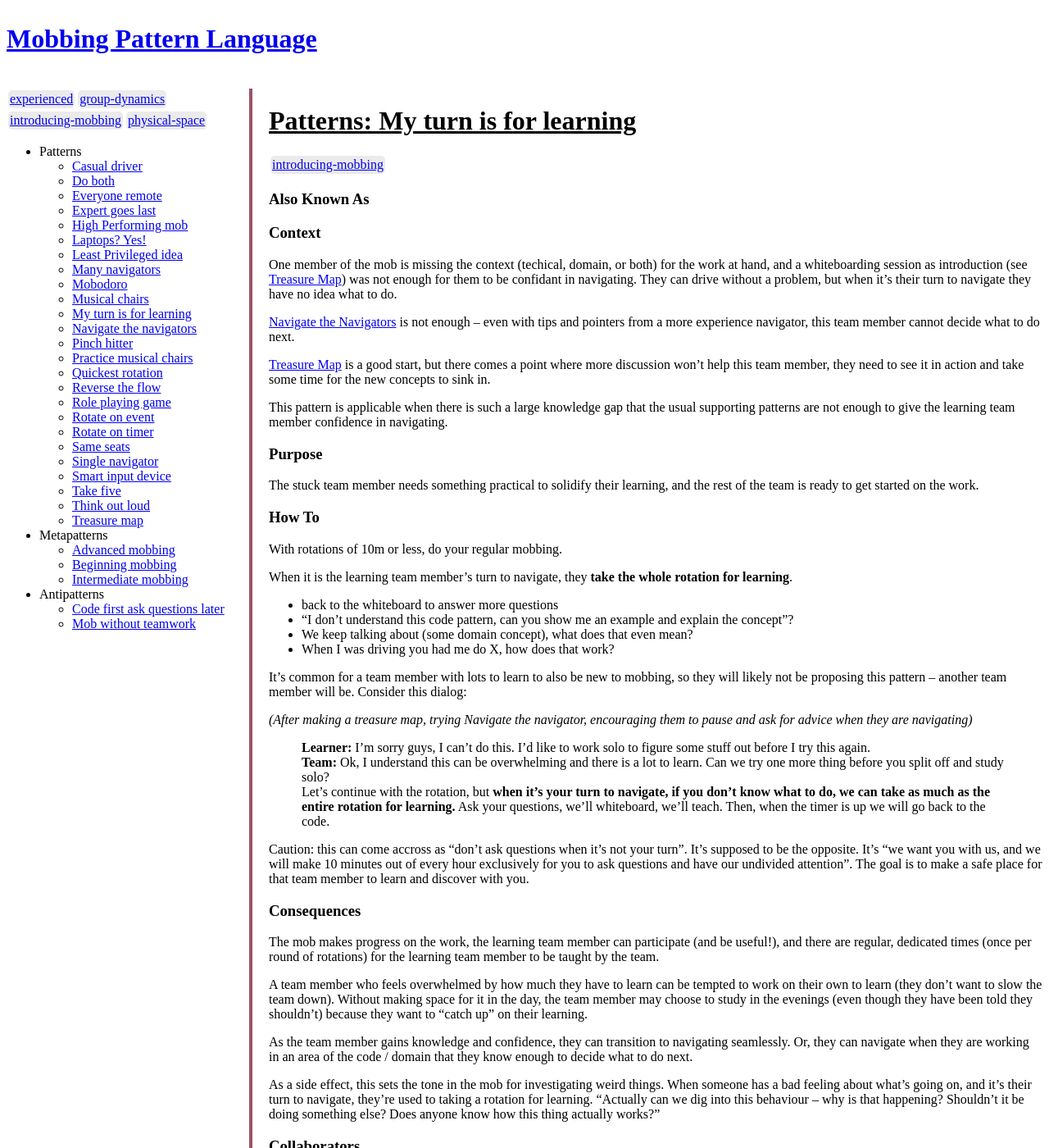
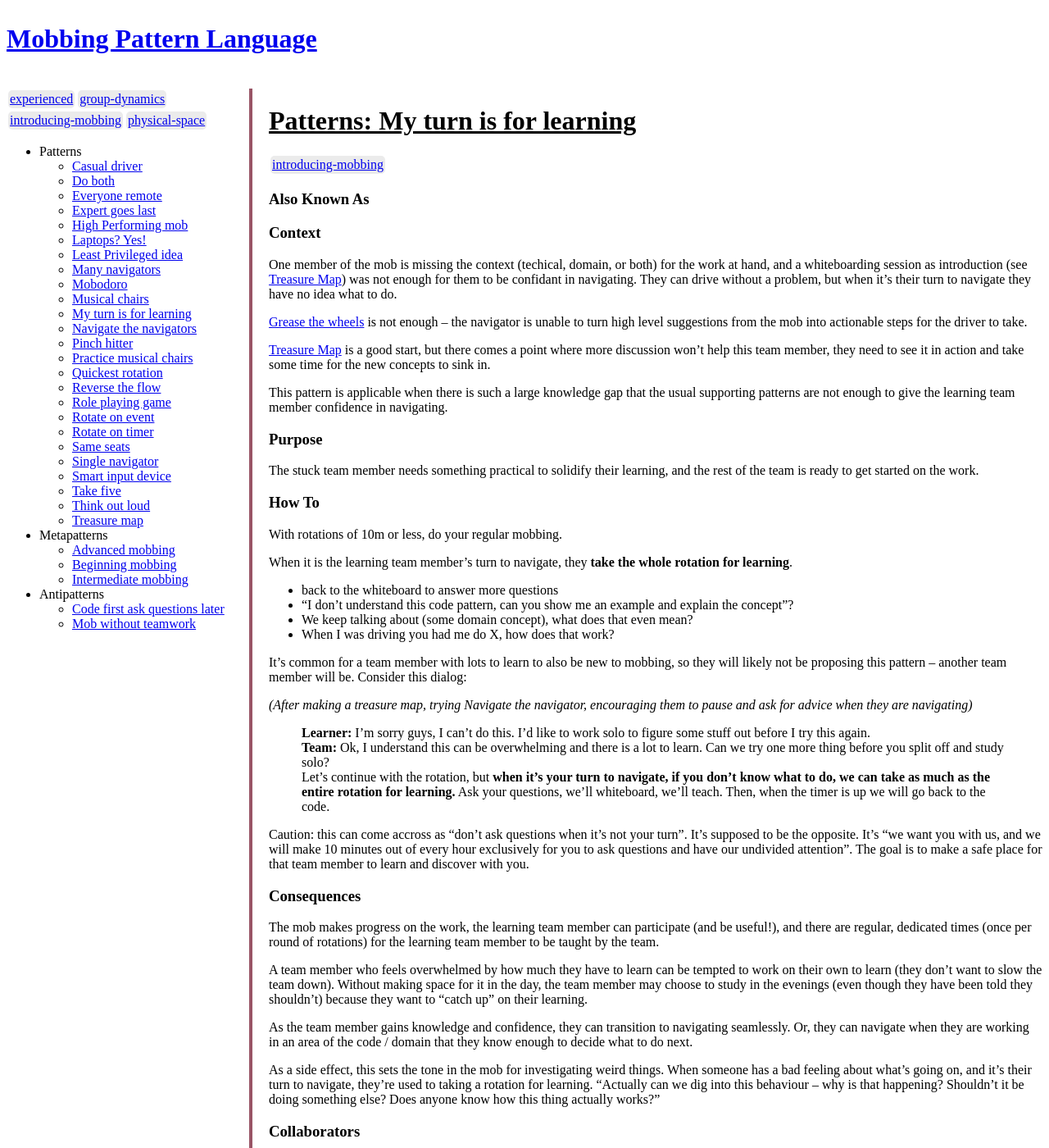
Before and after one commit to JayBazuzi/Mobbing-Pattern-Language, a Jekyll site: the page built from _patterns/My turn is for learning.md, in a window 1280 px wide and 1400 px high. Shown: the whole window at 82% size. Built offline with Jekyll 4.4.1, drawn with Linux system fonts in a browser that asks for light colours.

Commit message:
Add 'Grease the wheels' as a companion pattern to 'My turn is for learning'

```diff
--- a/_patterns/My turn is for learning.md
+++ b/_patterns/My turn is for learning.md
@@ -11,11 +11,11 @@ work at hand, and a whiteboarding session as introduction (see [Treasure Map](..
 was not enough for them to be confidant in navigating. They can drive without a
 problem, but when it's their turn to navigate they have no idea what to do.
 
-[Navigate the Navigators](../patterns/Navigate%20The%20Navigators.md) is not
-enough -- even with tips and pointers from a more experience navigator, this
-team member cannot decide what to do next.
+[Grease the wheels](./Grease%20the%20wheels)  is not enough -- the navigator is
+unable to turn high level suggestions from the mob into actionable steps for the
+driver to take.
 
-[Treasure Map](../patterns/Treasure%20Map.md) is a good start, but there comes a
+[Treasure Map](./Treasure%20Map) is a good start, but there comes a
 point where more discussion won't help this team member, they need to see it in
 action and take some time for the new concepts to sink in.
 
@@ -84,5 +84,6 @@ else? Does anyone know how this thing actually works?"
 
 # Collaborators
 
- - [Navigate the Navigators](../patterns/Navigate%20The%20Navigators.md)
- - [Treasure Map](../patterns/Treasure%20Map.md)
+ - [Grease the wheels](./Grease%20the%20wheels)
+ - [Navigate the Navigators](./Navigate%20The%20Navigators)
+ - [Treasure Map](./Treasure%20Map)
```
Also changed, not shown: _patterns/Grease the wheels.md (added, +36 -0 lines).
